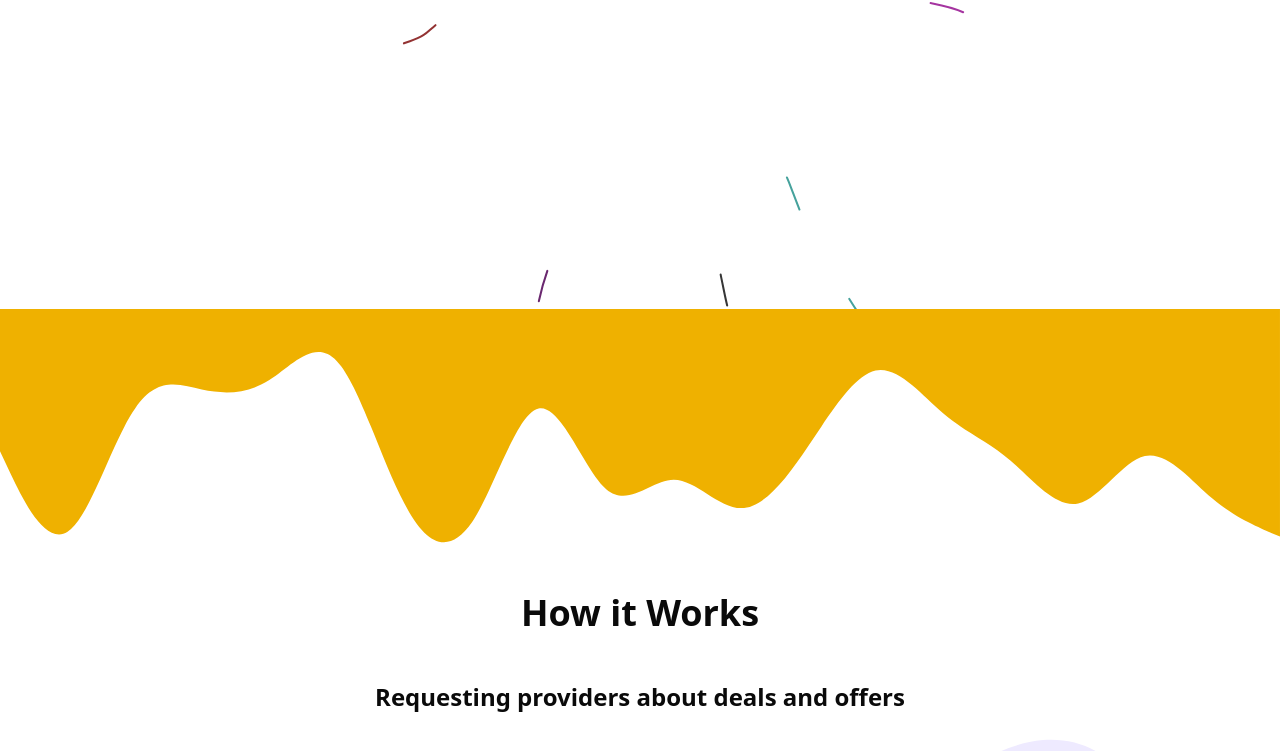
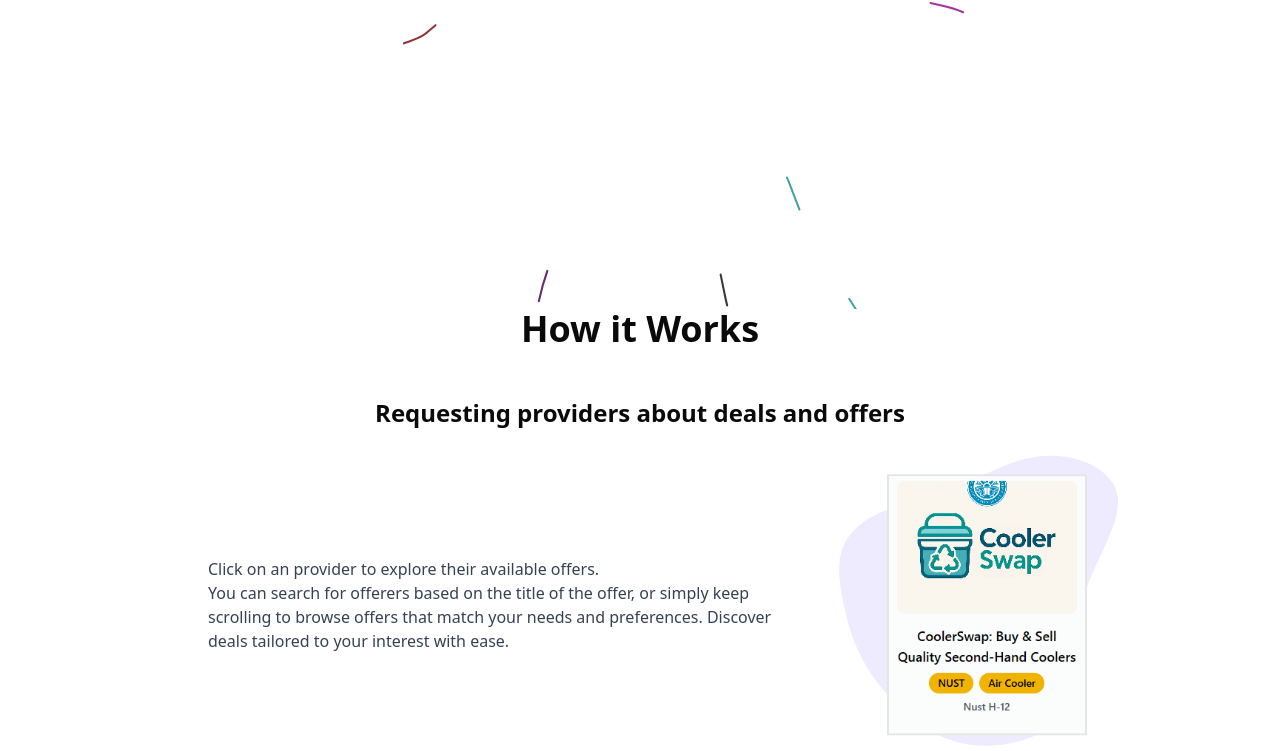
Before and after one commit to AdeelTahir-SE/OfferHive, a Next.js app in the folder offerhive/: page / in a window 1280 px wide. Shown: the part 591-1342 px from the top of the page. Built offline with nearby package versions, Linux system fonts and the light colour scheme.

Commit message:
--removed wave--

```diff
--- a/offerhive/src/components/howItWorksSection.tsx
+++ b/offerhive/src/components/howItWorksSection.tsx
@@ -3,13 +3,13 @@ export default function HowItWorksSection() {
   return (
 <section className="flex flex-col items-center justify-center max-w-screen md:w-full ">
 {/* Decorative Wave SVG */}
-      <svg xmlns="http://www.w3.org/2000/svg" viewBox="0 0 1440 320">
+      {/* <svg xmlns="http://www.w3.org/2000/svg" viewBox="0 0 1440 320">
         <path
           fill="#efb100"
           fillOpacity="1"
           d="M0,160L12.6,186.7C25.3,213,51,267,76,250.7C101.1,235,126,149,152,112C176.8,75,202,85,227,90.7C252.6,96,278,96,303,80C328.4,64,354,32,379,58.7C404.2,85,429,171,455,218.7C480,267,505,277,531,240C555.8,203,581,117,606,112C631.6,107,657,181,682,202.7C707.4,224,733,192,758,192C783.2,192,808,224,834,224C858.9,224,884,192,909,154.7C934.7,117,960,75,985,69.3C1010.5,64,1036,96,1061,117.3C1086.3,139,1112,149,1137,170.7C1162.1,192,1187,224,1213,218.7C1237.9,213,1263,171,1288,165.3C1313.7,160,1339,192,1364,213.3C1389.5,235,1415,245,1427,250.7L1440,256L1440,0L1427.4,0C1414.7,0,1389,0,1364,0C1338.9,0,1314,0,1288,0C1263.2,0,1238,0,1213,0C1187.4,0,1162,0,1137,0C1111.6,0,1086,0,1061,0C1035.8,0,1011,0,985,0C960,0,935,0,909,0C884.2,0,859,0,834,0C808.4,0,783,0,758,0C732.6,0,707,0,682,0C656.8,0,632,0,606,0C581.1,0,556,0,531,0C505.3,0,480,0,455,0C429.5,0,404,0,379,0C353.7,0,328,0,303,0C277.9,0,253,0,227,0C202.1,0,177,0,152,0C126.3,0,101,0,76,0C50.5,0,25,0,13,0L0,0Z"
         ></path>
-      </svg>
+      </svg> */}
       <h1 className="text-4xl text-center font-extrabold">How it Works</h1>
       <h2 className="text-2xl text-center font-bold mt-12">
         Requesting providers about deals and offers
```
